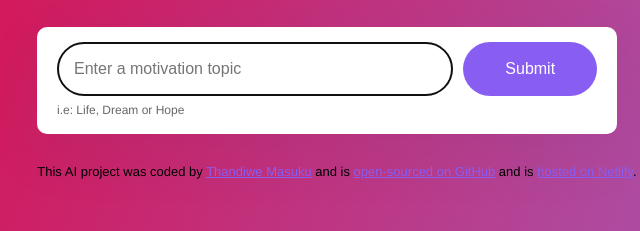
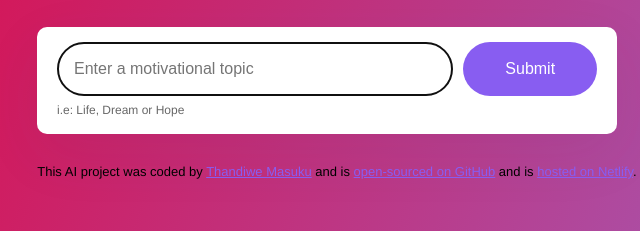
Before and after one commit to thandiwemasuku/AI-generator, a plain HTML site: page index.html in a window 1280 px wide. Shown: the part 231-462 px from the top of the page, 303-943 px from the left. Drawn offline with nearby package versions, Linux system fonts and the light colour scheme.

Commit message:
Update index.html

```diff
--- a/index.html
+++ b/index.html
@@ -19,7 +19,7 @@
           <form id="poem-generator-form">
             <input
               type="text"
-              placeholder="Enter a motivation topic"
+              placeholder="Enter a motivational topic"
               autofocus
               required
               autocomplete="off"
```
